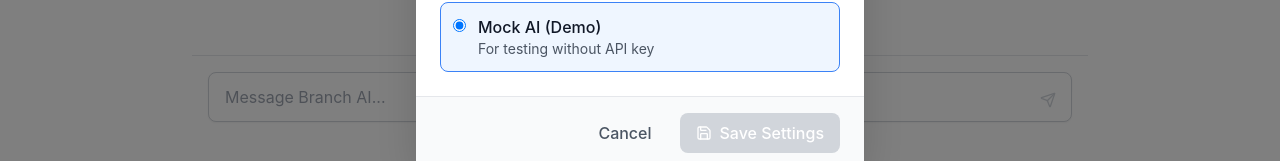
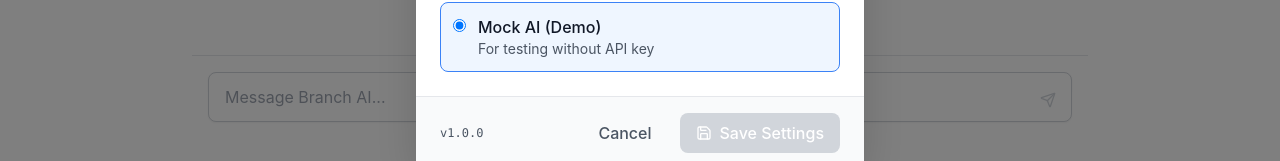
Before and after one commit to judeosbert/branch, a React (Vite) app: page / in a window 1280 px wide. Both pictures are taken after a click on the button 1246 px from the left and 34 px from the top of the page. Shown: the part 632-793 px from the top of the page. Built offline with nearby package versions, Linux system fonts and the light colour scheme.

Commit message:
feat: implement version management service to track changes and version increments

```diff
--- a/src/App.tsx
+++ b/src/App.tsx
@@ -2,6 +2,7 @@ import { useState, useEffect, useCallback } from 'react';
 import ChatInterface from './components/ChatInterface';
 import { AIService } from './services/aiService';
 import { SettingsService } from './services/settingsService';
+import { versionService } from './services/versionService';
 import type { SettingsConfig } from './components/SettingsPopup';
 import { v4 as uuidv4 } from 'uuid';
 import type { ConversationBranch } from './types';
@@ -28,6 +29,7 @@ function App() {
   const handleSettingsChange = useCallback((newSettings: SettingsConfig) => {
     setSettings(newSettings);
     SettingsService.saveSettings(newSettings);
+    versionService.incrementChange(); // Track settings change
   }, []);
 
   // Load initial messages and convert to chat format
@@ -87,6 +89,9 @@ function App() {
 
   const handleSendMessage = useCallback(async (messageContent: string, branchId?: string, branchContext?: { selectedText: string; sourceMessageId: string }) => {
     if (isLoading) return;
+
+    // Track message send as a change
+    versionService.incrementChange();
 
     // Add user message immediately
     const userMessage: Message = {
@@ -200,6 +205,9 @@ function App() {
   const handleCreateBranch = useCallback(async (parentMessageId: string, branchText: string) => {
     const branchId = uuidv4();
 
+    // Track branch creation as a change
+    versionService.incrementChange();
+
     // ==================================================================================
     // CRITICAL CORE BRANCHING LOGIC - DO NOT MODIFY WITHOUT EXPLICIT REQUEST
     // ==================================================================================
@@ -258,6 +266,7 @@ function App() {
 
   const handleNavigateToBranch = useCallback((branchId: string | null) => {
     setCurrentBranchId(branchId);
+    versionService.incrementChange(); // Track branch navigation as a change
   }, []);
 
   // Filter messages based on current branch
--- a/src/components/SettingsPopup.tsx
+++ b/src/components/SettingsPopup.tsx
@@ -1,5 +1,6 @@
 import React, { useState, useEffect, useRef } from 'react';
 import { X, Key, Brain, Save, AlertCircle, Type } from 'lucide-react';
+import { versionService } from '../services/versionService';
 
 export interface SettingsConfig {
   openaiApiKey: string;
@@ -85,7 +86,7 @@ const SettingsPopup: React.FC<SettingsPopupProps> = ({
   if (!isOpen) return null;
 
   return (
-    <div className="fixed inset-0 bg-black bg-opacity-50 z-50 flex items-center justify-center animate-fade-in">
+    <div className="fixed inset-0 bg-black bg-opacity-50 z-50 flex items-center justify-center animate-fade-in py-8">
       <div ref={modalRef} className="bg-white rounded-lg shadow-2xl max-w-md w-full m-4 overflow-hidden animate-scale-in">
         {/* Header */}
         <div className="bg-gradient-to-r from-blue-500 to-purple-600 text-white p-4 flex items-center justify-between">
@@ -304,9 +305,12 @@ const SettingsPopup: React.FC<SettingsPopupProps> = ({
         {/* Footer */}
         <div className="bg-gray-50 px-6 py-4 flex items-center justify-between border-t">
           <div className="text-sm text-gray-600">
-            {hasChanges && (
-              <span className="text-amber-600">• Unsaved changes</span>
-            )}
+            <div className="flex items-center gap-4">
+              <span className="font-mono text-xs">v{versionService.getCurrentVersion()}</span>
+              {hasChanges && (
+                <span className="text-amber-600">• Unsaved changes</span>
+              )}
+            </div>
           </div>
           <div className="flex gap-3">
             <button
--- /dev/null
+++ b/src/services/versionService.ts
@@ -0,0 +1,93 @@
+// Version management service
+// Increments version every 5 changes
+
+export interface VersionInfo {
+  version: string;
+  changeCount: number;
+  lastUpdated: string;
+}
+
+const VERSION_STORAGE_KEY = 'branch-ui-version';
+
+class VersionService {
+  private versionInfo: VersionInfo;
+
+  constructor() {
+    this.versionInfo = this.loadVersionInfo();
+  }
+
+  private loadVersionInfo(): VersionInfo {
+    try {
+      const stored = localStorage.getItem(VERSION_STORAGE_KEY);
+      if (stored) {
+        return JSON.parse(stored);
+      }
+    } catch (error) {
+      console.warn('Failed to load version info:', error);
+    }
+
+    // Default version info
+    return {
+      version: '1.0.0',
+      changeCount: 0,
+      lastUpdated: new Date().toISOString()
+    };
+  }
+
+  private saveVersionInfo(): void {
+    try {
+      localStorage.setItem(VERSION_STORAGE_KEY, JSON.stringify(this.versionInfo));
+    } catch (error) {
+      console.warn('Failed to save version info:', error);
+    }
+  }
+
+  public incrementChange(): void {
+    this.versionInfo.changeCount++;
+    this.versionInfo.lastUpdated = new Date().toISOString();
+
+    // Increment version every 5 changes
+    if (this.versionInfo.changeCount % 5 === 0) {
+      this.incrementVersion();
+    }
+
+    this.saveVersionInfo();
+  }
+
+  private incrementVersion(): void {
+    const [major, minor, patch] = this.versionInfo.version.split('.').map(Number);
+
+    // Increment patch version
+    const newPatch = patch + 1;
+
+    // Handle version overflow (reset patch, increment minor)
+    if (newPatch >= 10) {
+      const newMinor = minor + 1;
+      if (newMinor >= 10) {
+        this.versionInfo.version = `${major + 1}.0.0`;
+      } else {
+        this.versionInfo.version = `${major}.${newMinor}.0`;
+      }
+    } else {
+      this.versionInfo.version = `${major}.${minor}.${newPatch}`;
+    }
+  }
+
+  public getVersionInfo(): VersionInfo {
+    return { ...this.versionInfo };
+  }
+
+  public getCurrentVersion(): string {
+    return this.versionInfo.version;
+  }
+
+  public getChangeCount(): number {
+    return this.versionInfo.changeCount;
+  }
+
+  public getChangesUntilNextVersion(): number {
+    return 5 - (this.versionInfo.changeCount % 5);
+  }
+}
+
+export const versionService = new VersionService();
--- /dev/null
+++ b/src/version.ts
@@ -0,0 +1,3 @@
+// Version information - now handled by versionService
+// This file is kept for legacy compatibility
+export const VERSION = '1.0.0';
```
